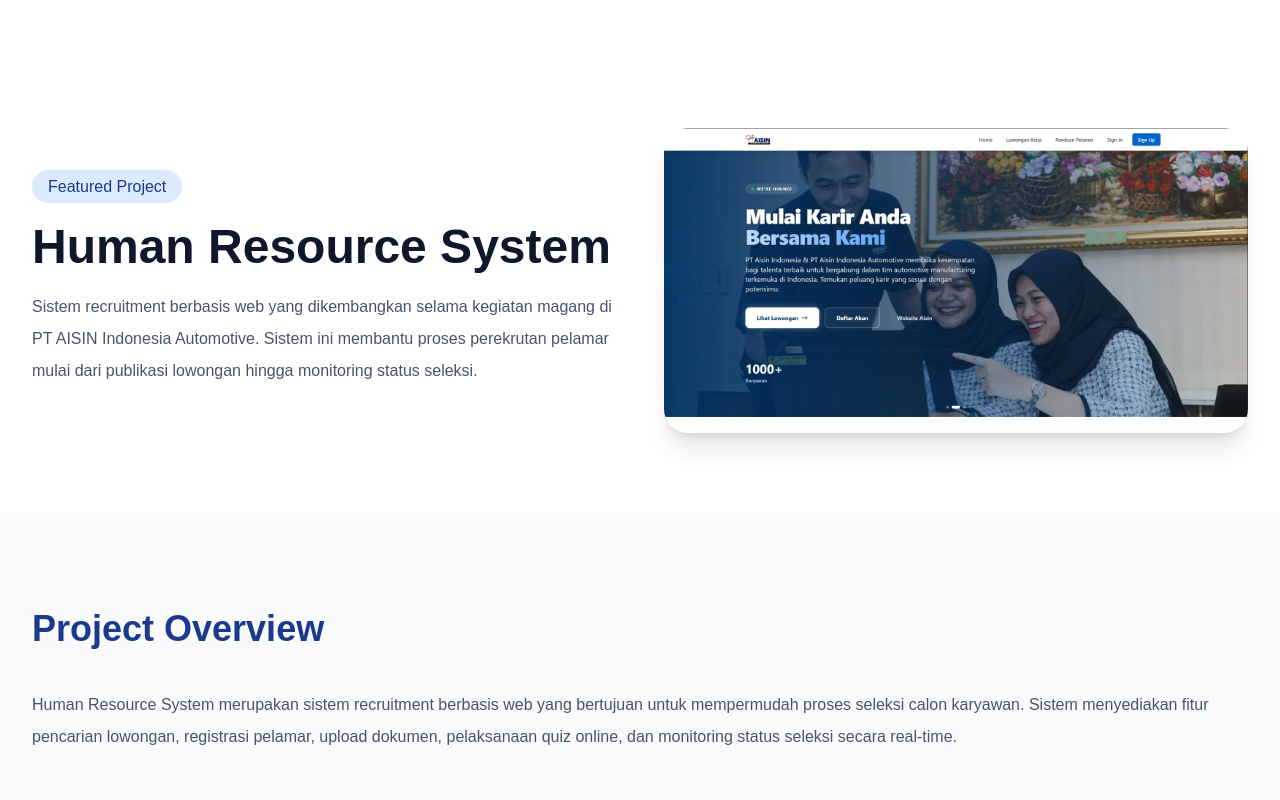
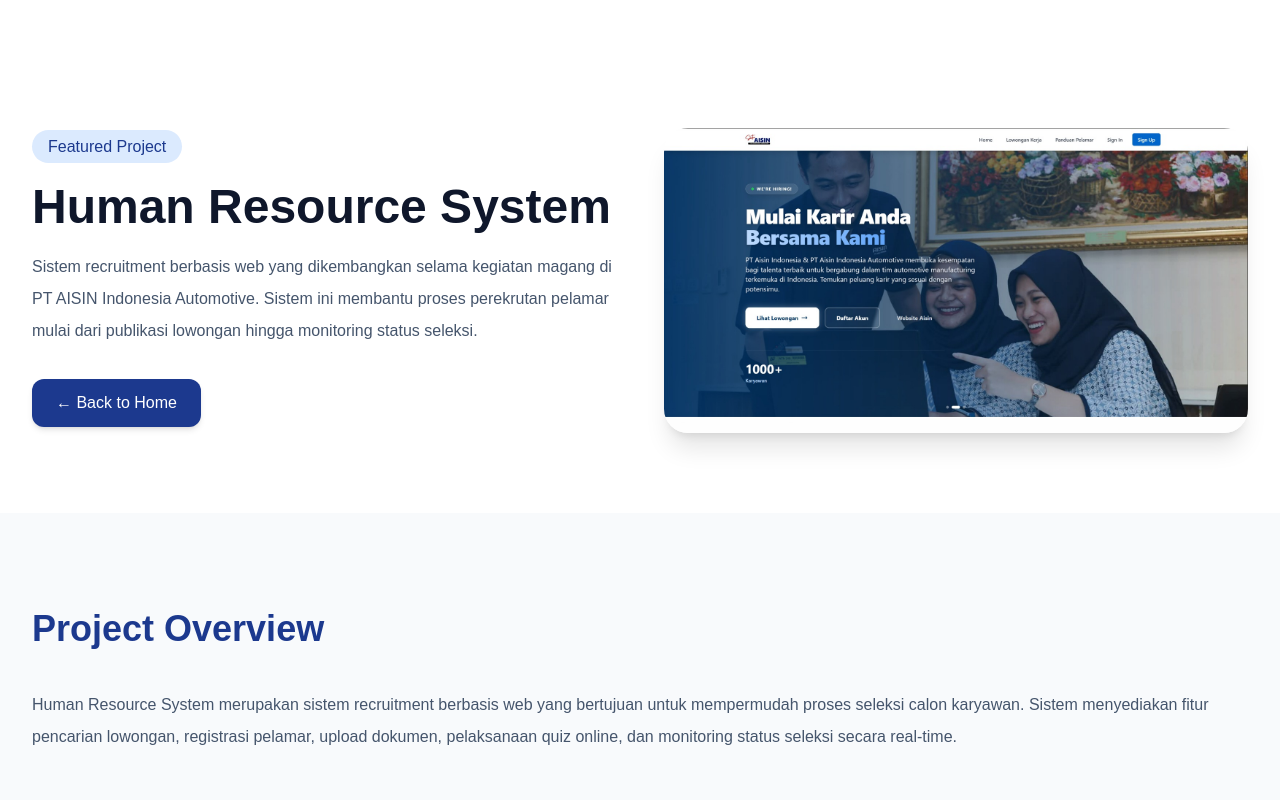
Before and after one commit to MuhamadFahriSalam/Myporto, a Next.js app: page /projects/human-resource-system in a window 1280 px wide. Shown: the top 800 px of the page. Built offline with nearby package versions, Linux system fonts and the light colour scheme.

Commit message:
clear code

```diff
--- a/app/projects/human-resource-system/page.tsx
+++ b/app/projects/human-resource-system/page.tsx
@@ -1,4 +1,5 @@
 import Image from "next/image";
+import Link from "next/link";
 import {
   Search,
   UserPlus,
@@ -34,6 +35,16 @@
                 pelamar mulai dari publikasi lowongan hingga
                 monitoring status seleksi.
               </p>
+
+                {/* Button */}
+                <div className="flex gap-4 mt-8">
+                    <Link
+                    href="/"
+                    className="px-6 py-3 bg-blue-900 text-white rounded-xl font-medium shadow-md hover:bg-blue-800 transition"
+                    >
+                    ← Back to Home
+                    </Link>
+                </div>
             </div>
 
             <div>
@@ -52,6 +63,8 @@
 
         </div>
       </section>
+
+
 
       {/* Overview */}
       <section className="bg-slate-50 py-24">
```
